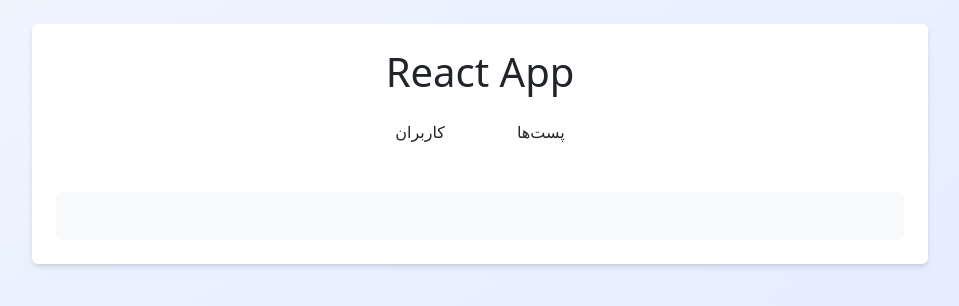
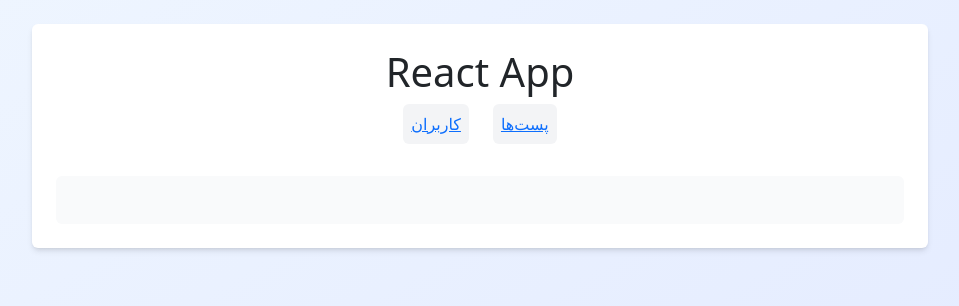
Before and after one commit to qasemB/new_react_education, a React (Vite) app: page / in a window 1280 px wide. Shown: the top 306 px of the page, without its empty margins (160-1119 px from the left). Built offline with nearby package versions, Linux system fonts and the light colour scheme.

Commit message:
part-F02-Link-Navlink

```diff
--- a/src/App.jsx
+++ b/src/App.jsx
@@ -1,6 +1,6 @@
 import Users from "./Users";
 import Posts from "./Posts";
-import { BrowserRouter, Route, Routes } from "react-router";
+import { /*Link,*/ NavLink, Route, Routes } from "react-router";
 
 const App = () => {
   return (
@@ -12,25 +12,35 @@ const App = () => {
           </h1>
 
           <div className="flex justify-center mb-8 gap-4">
-            <button
-              className={`px-6 py-3 rounded font-medium transition-all duration-200`}
+            <NavLink
+              to="/users"
+              style={({ isActive }) => ({
+                backgroundColor: isActive ? "indigo-600" : "gray-100",
+                color: isActive ? "white" : "gray-700",
+                padding: "0.5rem 1rem",
+                borderRadius: "0.25rem",
+              })}
+              className={({ isActive }) => `p-2 rounded ${isActive
+                ? "bg-indigo-600 text-white"
+                : "bg-gray-100 text-gray-700 hover:bg-gray-200"}` }
             >
               کاربران
-            </button>
-            <button
-              className={`px-6 py-3 rounded font-medium transition-all duration-200`}
+            </NavLink>
+            <NavLink
+              to="/posts"
+              className={({ isActive }) => `p-2 rounded ${isActive
+                ? "bg-indigo-600 text-white"
+                : "bg-gray-100 text-gray-700 hover:bg-gray-200"}` }
             >
               پست‌ها
-            </button>
+            </NavLink>
           </div>
 
           <div className="bg-gray-50 rounded p-4">
-            <BrowserRouter>
-              <Routes>
-                <Route path="/users" element={<Users />} />
-                <Route path="/posts" element={<Posts />} />
-              </Routes>
-            </BrowserRouter>
+            <Routes>
+              <Route path="/users" element={<Users />} />
+              <Route path="/posts" element={<Posts />} />
+            </Routes>
           </div>
         </div>
       </div>
--- a/src/main.jsx
+++ b/src/main.jsx
@@ -1,6 +1,11 @@
 import { createRoot } from "react-dom/client";
+import { BrowserRouter } from "react-router";
 import App from "./App";
-import 'bootstrap/dist/css/bootstrap.min.css';
-import "./index.css"
+import "bootstrap/dist/css/bootstrap.min.css";
+import "./index.css";
 
-createRoot(document.getElementById("root")).render(<App />);
+createRoot(document.getElementById("root")).render(
+  <BrowserRouter>
+    <App />
+  </BrowserRouter>
+);
```
